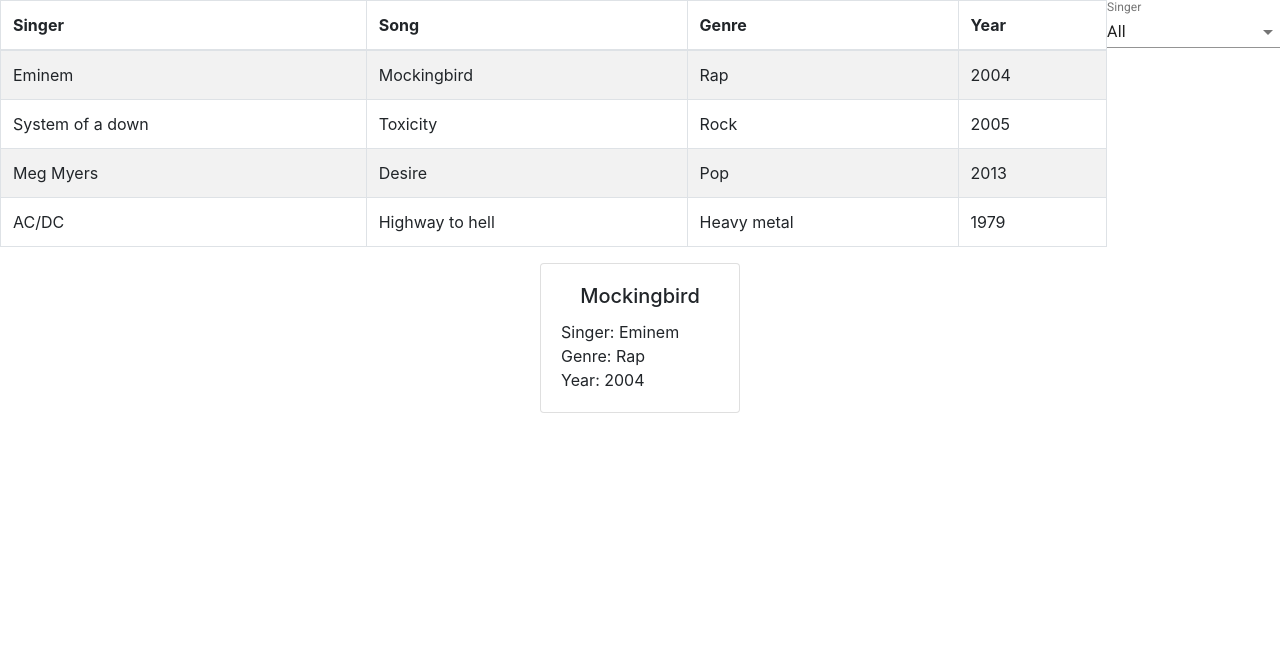
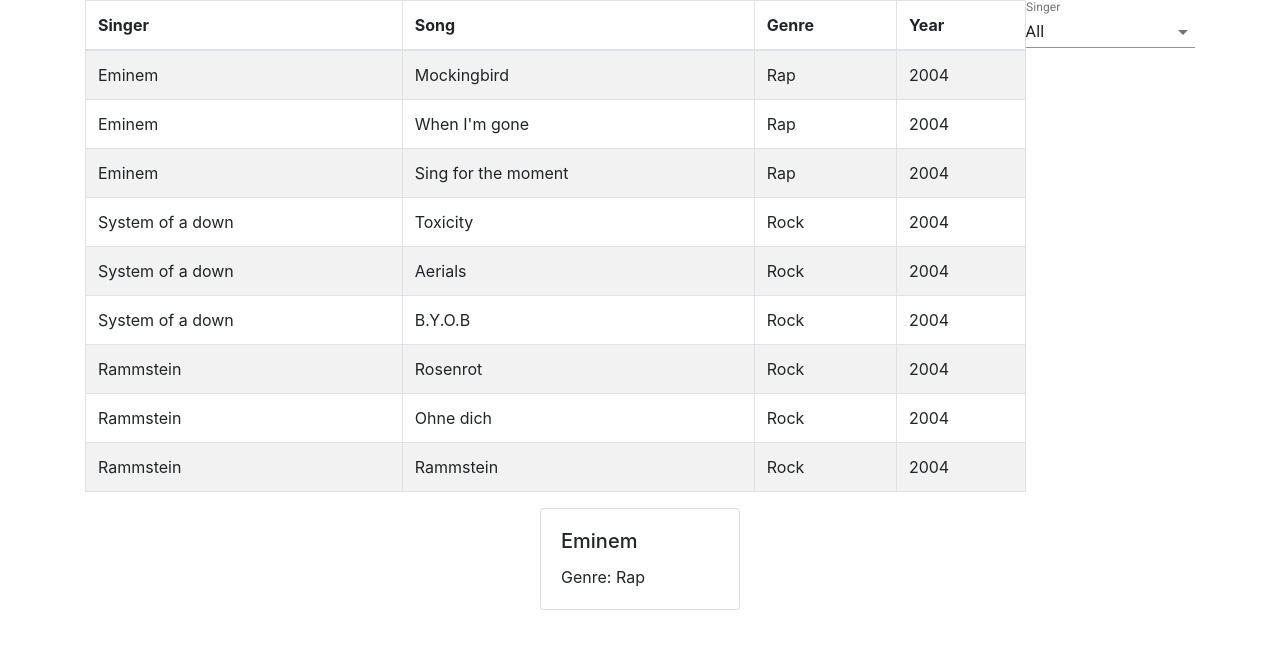
Before and after one commit to ivan-zhukouski/my-test-app, a React (Create React App) app: page / in a window 1280 px wide. Shown: the top 648 px of the page. Built offline with nearby package versions, Linux system fonts and the light colour scheme; data requests are answered from the project's data file.

Commit message:
added some sorting

```diff
--- a/api/db.json
+++ b/api/db.json
@@ -3,30 +3,29 @@
     {
       "id": 1,
       "singer": "Eminem",
-      "song": "Mockingbird",
+      "song": [
+        "Mockingbird", "When I'm gone", "Sing for the moment"
+      ],
       "genre": "Rap",
       "year": "2004"
     },
     {
       "id": 2,
       "singer": "System of a down",
-      "song": "Toxicity",
+      "song": [
+        "Toxicity", "Aerials", "B.Y.O.B"
+      ],
       "genre": "Rock",
-      "year": "2005"
+      "year": "2004"
     },
     {
       "id": 3,
-      "singer": "Meg Myers",
-      "song": "Desire",
-      "genre": "Pop",
-      "year": "2013"
-    },
-    {
-      "id": 4,
-      "singer": "AC/DC",
-      "song": "Highway to hell",
-      "genre": "Heavy metal",
-      "year": "1979"
+      "singer": "Rammstein",
+      "song": [
+        "Rosenrot", "Ohne dich", "Rammstein"
+      ],
+      "genre": "Rock",
+      "year": "2004"
     }
   ]
 
--- a/package.json
+++ b/package.json
@@ -9,6 +9,7 @@
     "@testing-library/react": "^9.3.2",
     "@testing-library/user-event": "^7.1.2",
     "bootstrap": "^4.4.1",
+    "lodash": "^4.17.15",
     "react": "^16.12.0",
     "react-bootstrap": "^1.0.0-beta.16",
     "react-dom": "^16.12.0",
--- a/src/App.js
+++ b/src/App.js
@@ -1,8 +1,9 @@
 import  React, { Component } from 'react'
 import 'bootstrap/dist/css/bootstrap.css'
-import SoundList from './Components/SoundList';
-import ActiveSound from './Components/ActiveSound';
-import FilterComponent from './Components/FilterComponent';
+import SoundList from './Components/SoundList'
+import ActiveSound from './Components/ActiveSound'
+import FilterComponent from './Components/FilterComponent'
+import _ from 'lodash'
 
 const url = 'http://localhost:4000/sounds';
 
@@ -12,6 +13,8 @@
         this.state = {
             data: null,
             active: 0,
+            sort:'asc',
+            sortField: 'id',
         };
     }
 componentDidMount() {
@@ -35,12 +38,22 @@
     updateData(config) {
         this.setState(config);
     }
-
+    onSort = sortField => {
+        const cloneData = this.state.data.concat();
+        const sortType = this.state.sort === 'asc' ? 'desc' : 'asc';
+        const orderedData = _.orderBy(cloneData, sortField, sortType);
+        this.setState({
+            data: orderedData,
+            sort: sortType,
+            sortField
+        })
+    };
     render() {
+        console.log(this.state.data);
         return(
-            <div>
+            <div className='container'>
               <div className='d-flex'>
-                  <SoundList data={this.state.data} update={this.updateData.bind(this)} />
+                  <SoundList onSort={this.onSort} data={this.state.data} update={this.updateData.bind(this)} />
                   <FilterComponent data={this.state.data} />
               </div>
               <ActiveSound data={this.state.data} active={this.state.active} />
--- a/src/Components/ActiveSound.js
+++ b/src/Components/ActiveSound.js
@@ -10,13 +10,9 @@
         <div>
             <Card style={{ width: '200px' }} className='mx-auto'>
                 <Card.Body>
-                    <Card.Title className='text-center'>
-                        {sound.song}
-                    </Card.Title>
+                    <Card.Title>{sound.singer}</Card.Title>
                     <Card.Text>
-                        Singer: {sound.singer}<br/>
                         Genre: {sound.genre}<br/>
-                        Year: {sound.year}
                     </Card.Text>
                 </Card.Body>
             </Card>
--- a/src/Components/FilterComponent.js
+++ b/src/Components/FilterComponent.js
@@ -1,29 +1,33 @@
 import React from 'react'
-import {Select, FormControl, InputLabel, MenuItem} from "@material-ui/core";
+import {Select, FormControl, InputLabel, MenuItem} from '@material-ui/core';
 
 export default ({data}) => {
     if (!data) { return (<p>Loading...</p>); }
     const options = data.map((singer, index)=>{
          return(
-             <MenuItem key={`singer-${index}`}> {singer.singer} </MenuItem>
+             <MenuItem key={`singer-${index}`} value={singer.singer}> {singer.singer} </MenuItem>
          )
     });
     const [state, setState] = React.useState({
         singer: '',
     });
     const handleChange = name => event => {
-        setState({
-            ...state,
-            [name]: event.target.value,
-        });
+        setState(oldValues=>({
+            ...oldValues,
+            [event.target.name]: event.target.value,
+        }));
     };
     return (
         <FormControl style={{width: '200px'}}>
             <InputLabel shrink>Singer</InputLabel>
             <Select
                 value={state.singer}
-                onChange={handleChange('singer')}
+                onChange={handleChange()}
                 displayEmpty
+                inputProps={{
+                    name: 'singer',
+                    id: 'singer-simple',
+                }}
             >
                 <MenuItem value=''>All</MenuItem>
                 {options}
--- a/src/Components/SoundData.js
+++ b/src/Components/SoundData.js
@@ -1,12 +1,20 @@
 import React from 'react'
 
 export default ({sound, update, index}) => {
+    const track = sound.song.map((item, indexx)=>{
+        return(
+            <tr onClick={() => update({ active: index })} key={`key-${indexx}`}>
+                <td>{sound.singer}</td>
+                <td>{item}</td>
+                <td>{sound.genre}</td>
+                <td>{sound.year}</td>
+            </tr>
+        )
+    });
     return (
-            <tr onClick={() => update({ active: index })}>
-              <td>{sound.singer}</td>
-              <td>{sound.song}</td>
-              <td>{sound.genre}</td>
-              <td>{sound.year}</td>
-            </tr>
+
+            <>
+                {track}
+            </>
     )
 }
--- a/src/Components/SoundList.js
+++ b/src/Components/SoundList.js
@@ -2,7 +2,7 @@
 import SoundData from './SoundData'
 import {Table} from 'react-bootstrap'
 
-export default ({data, update}) =>{
+export default ({data, update, onSort}) =>{
     if (!data) { return (<p>Loading...</p>); }
     const sounds = data.map((sound, index) =>{
         return(
@@ -13,10 +13,10 @@
         <Table striped bordered hover>
             <thead>
             <tr>
-                <th>Singer</th>
+                <th onClick={onSort.bind(null, 'singer')}>Singer</th>
                 <th>Song</th>
-                <th>Genre</th>
-                <th>Year</th>
+                <th onClick={onSort.bind(null, 'genre')}>Genre</th>
+                <th onClick={onSort.bind(null, 'year')}>Year</th>
             </tr>
             </thead>
             <tbody>
```
